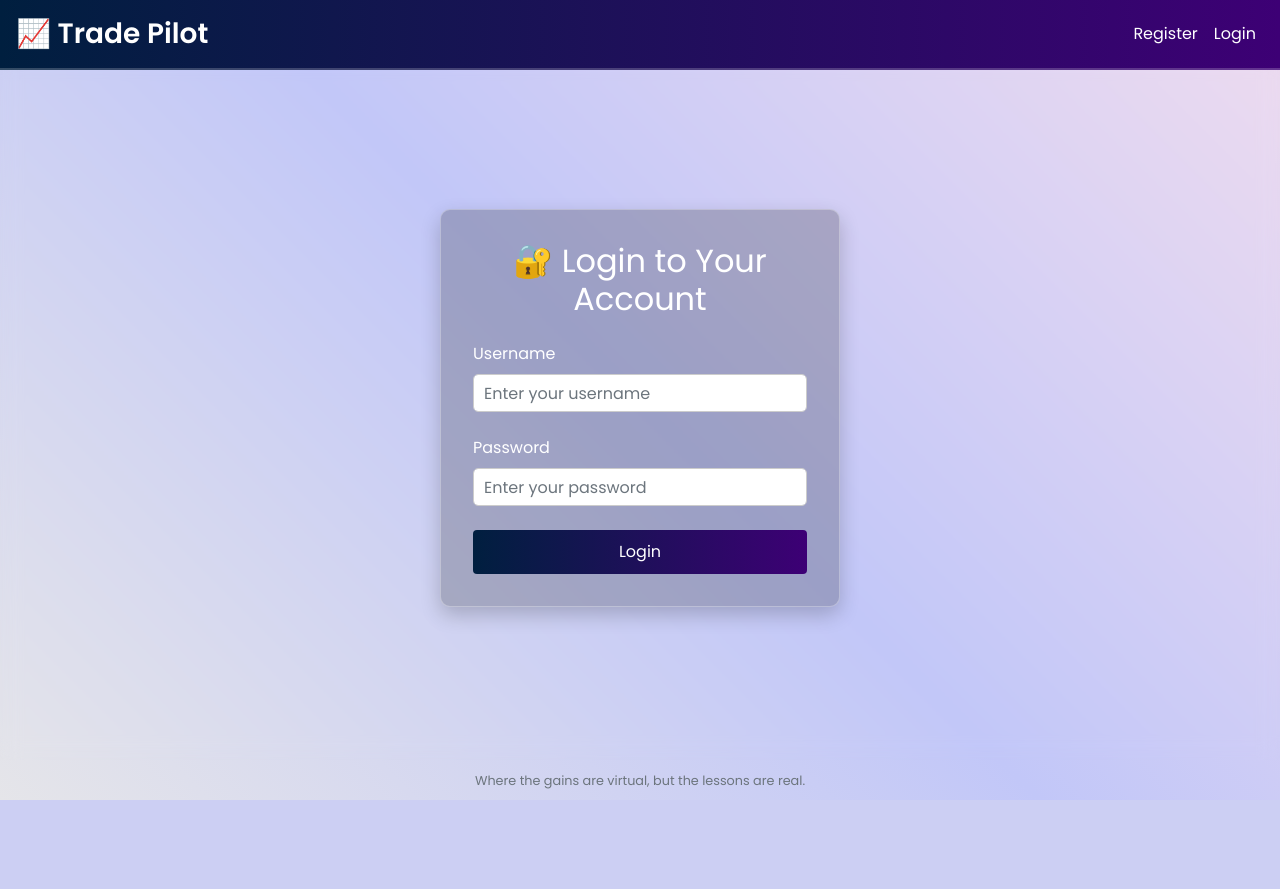
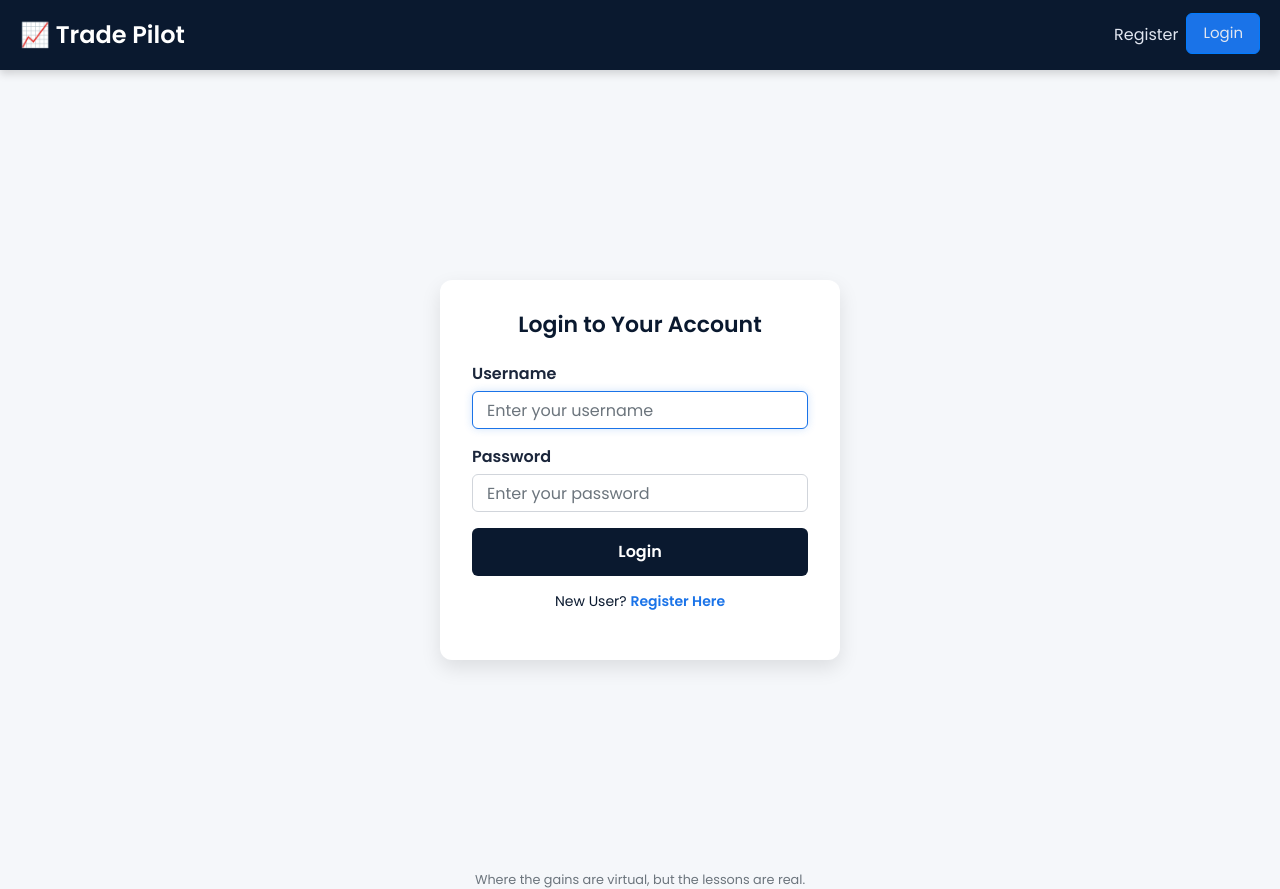
Before and after one commit to vniharika35/Trading_Practice_App, a Flask app: page /login in a window 1280 px wide. Before the commit the page ends 800 px from the top, so only its background shows below. Run offline with Flask 3, Linux system fonts and the light colour scheme; parts of the project's set-up code (start-up, migrations or seed data) failed here and were passed over; some libraries are stand-ins or nearby versions.

Commit message:
ui improve 1

```diff
--- a/static/styles.css
+++ b/static/styles.css
@@ -1,203 +1,203 @@
-/* Updated styles.css – Modern theme with #0d1e5a and gradients */
-
 /* Import Google Font */
 @import url('https://fonts.googleapis.com/css2?family=Poppins:wght@300;400;600&display=swap');
 
 body {
     font-family: 'Poppins', sans-serif;
-    background: rgb(229, 229, 233);
-    background: linear-gradient(45deg, rgba(229, 229, 233, 1) 0%, rgba(194, 199, 248, 1) 50%, rgba(238, 219, 239, 0.9849279921929709) 100%);
-    /* background: linear-gradient(135deg, #0d1e5a, #2a3f80); */
-    color: #ffffff;
+    background: #F5F7FA; /* Light background */
+    color: #333;
     margin: 0;
     padding: 0;
 }
 
-/* Navigation Bar */
-.navbar {
-    background: linear-gradient(90deg, #001f3f, #3d0075);
-    /* background: linear-gradient(90deg, #0d1e5a, #1f3a93); */
-    border-bottom: 2px solid rgba(255, 255, 255, 0.2);
-}
-
-.navbar-brand {
-    font-size: 1.75rem;
-    font-weight: 600;
-    color: #ffffff !important;
-}
-
-.navbar-nav .nav-link {
-    color: #ffffff !important;
-    font-weight: 500;
-    transition: color 0.3s ease;
-}
-
-.navbar-nav .nav-link:hover {
-    /* color: #ffcc00 !important; */
-    background: linear-gradient(90deg, #001f3f, #3d0075);
-    border: none;
-    padding: 10px 20px;
-    font-size: 16px;
-    transition: background 0.3s ease, transform 0.2s ease;
-    color: #ffffff;
-}
-
-/* Containers and Main Content (for normal pages) */
-.container {
-    max-width: 900px;
-    margin: auto;
-    padding: 20px;
-}
-
-main {
-    background: #ffffff;
-    color: #333333;
-    border-radius: 8px;
-    padding: 30px;
-    box-shadow: 0 4px 8px rgba(0, 0, 0, 0.1);
-    margin-bottom: 20px;
-}
-
-/* Form Controls */
-.form-control {
-    display: inline-block;
-    width: 100%;
-    border-radius: 5px;
-    padding: 10px;
-    border: 1px solid #ccc;
-}
-
-/* Buttons */
-.btn-primary {
-    background: linear-gradient(90deg, #001f3f, #3d0075);
-    border: none;
-    padding: 10px 20px;
-    font-size: 16px;
-    transition: background 0.3s ease, transform 0.2s ease;
-    color: #ffffff;
-}
-
-.btn-primary:hover {
-    background: linear-gradient(90deg, #001f3f, #3d0075);
-}
-
-.btn-success {
-    background: linear-gradient(90deg, #001f3f, #3d0075);
-    border: none;
-    padding: 10px 20px;
-    font-size: 16px;
-    transition: background 0.3s ease, transform 0.2s ease;
-    color: #ffffff;
-}
-
-.btn-success:hover {
-    background: linear-gradient(90deg, #001f3f, #3d0075);
-    transform: translateY(-2px);
-}
-
-.btn-warning {
-    /* background: #ffc107 !important;
-    color: #333333 !important;
-    border: none; */
-    background: linear-gradient(90deg, #001f3f, #3d0075);
-    border: none;
-    padding: 10px 20px;
-    font-size: 16px;
-    transition: background 0.3s ease, transform 0.2s ease;
-    color: #ffffff;
-}
-
-.btn-warning:hover {
-    background: linear-gradient(90deg, #001f3f, #3d0075);
-}
-
-/* Tables */
-.table {
-    background: #ffffff;
-    border-radius: 8px;
-    box-shadow: 0px 0px 10px rgba(0, 0, 0, 0.1);
-    color: #333333;
-}
-
-.table-striped tbody tr:nth-of-type(odd) {
-    background-color: #f8f9fa;
-}
-
-table thead {
-    position: sticky;
-    top: 0;
-    z-index: 2;
-    /* background-color: #0d1e5a; */
-    background: linear-gradient(90deg, #001f3f, #3d0075);
-
-}
-
-table thead th {
-    color: #ffffff !important;
-    font-weight: 600;
-}
-
-/* Alerts */
-.alert {
-    border-radius: 5px;
-    font-weight: 500;
-}
-
-/* Footer */
-footer {
-    font-size: 0.9rem;
-    padding: 10px;
-    /* background: #0d1e5a; */
-    color: #ffffff;
-    text-align: center;
-}
-
-/* Images */
-img {
-    max-width: 100%;
-    height: auto;
-}
-
-/* Responsive Adjustments */
-@media (max-width: 768px) {
-    main {
-        padding: 15px;
-    }
-}
-
-/* ================= Glassmorphic styles for login/register ================= */
-
-/* Fullscreen translucent overlay covering entire viewport */
+/* ✨ Fullscreen Light Background */
 .fullscreen-translucent {
     width: 100%;
     height: 100vh;
-    /* full viewport height */
-    backdrop-filter: blur(10px);
-    -webkit-backdrop-filter: blur(10px);
+    background: #F5F7FA; /* Light Grey-Blue Color */
     display: flex;
     justify-content: center;
     align-items: center;
 }
 
-/* Glass-card for the form – now smaller */
+/* ✨ Glassmorphic Login Card */
 .glass-card {
-    background: rgba(0, 0, 0, 0.2);
-    border: 1px solid rgba(255, 255, 255, 0.3);
-    border-radius: 10px;
+    background: white;
+    border-radius: 12px;
     padding: 2rem;
     width: 90%;
     max-width: 400px;
-    color: #fff;
-    box-shadow: 0 8px 20px rgba(0, 0, 0, 0.2);
+    color: #0A192F;
+    box-shadow: 0 8px 20px rgba(0, 0, 0, 0.1);
+    text-align: center;
 }
 
-/* Form group alignment in the glass card */
-.glass-card .form-group {
+/* ✨ Login Heading - Modernized */
+.glass-card h2 {
+    font-size: 22px;
+    font-weight: 600;
+    color: #0A192F;
     margin-bottom: 1.5rem;
+    display: flex;
+    align-items: center;
+    justify-content: center;
+    gap: 10px;
 }
 
-.glass-card .form-group label {
+/* ✨ Modern Key Icon */
+.glass-card h2 i {
+    font-size: 24px;
+    color: #1A73E8;
+}
+
+/* ✨ Label Styling */
+.glass-card label {
+    font-size: 14px;
+    font-weight: 500;
+    color: #1B263B;
     display: block;
-    margin-bottom: 0.5rem;
+    margin-bottom: 5px;
+}
+
+/* ✨ Input Fields - Uniform Size & Styling */
+.glass-card input {
+    width: 100%;
+    padding: 12px;
+    border: 1px solid #D1D5DB;
+    border-radius: 6px;
+    font-size: 16px;
+    font-family: 'Poppins', sans-serif;
+    transition: all 0.3s ease;
+}
+
+.glass-card input:focus {
+    outline: none;
+    border-color: #1A73E8;
+    box-shadow: 0 0 8px rgba(26, 115, 232, 0.2);
+}
+
+/* ✨ Login Button - Fully Aligned */
+.glass-card .btn-primary {
+    width: 100%;
+    padding: 12px;
+    font-size: 16px;
+    font-weight: 600;
+    background: #0A192F;
+    border-radius: 6px;
+    border: none;
+    transition: all 0.3s ease;
+}
+
+.glass-card .btn-primary:hover {
+    background: #1F3A5F;
+    transform: translateY(-2px);
+}
+
+
+/* ✨ Navigation Bar - Fix Background Color */
+.navbar {
+    background: #0A192F;  /* Dark Navy Blue */
+    padding: 12px 20px;
+    box-shadow: 0 4px 8px rgba(0, 0, 0, 0.15);
+}
+
+/* ✨ Navigation Brand */
+.navbar-brand {
+    font-size: 1.5rem;
+    font-weight: 600;
+    color: #FFFFFF !important;
+    transition: color 0.3s ease;
+}
+
+/* ✨ Navigation Links */
+.navbar-nav .nav-link {
+    color: #E1E6F0 !important;
     font-weight: 500;
+    padding: 10px 15px;
+    transition: all 0.3s ease;
 }
+
+.navbar-nav .nav-link:hover {
+    background: rgba(255, 255, 255, 0.1);
+    border-radius: 5px;
+    transform: scale(1.05);
+}
+
+/* ✨ Login & Register Buttons in Navbar */
+.navbar-nav .nav-item .btn-primary {
+    background: #1A73E8; /* Bright Blue */
+    padding: 6px 15px;
+    font-size: 14px;
+    border-radius: 5px;
+    color: white;
+    transition: all 0.3s ease;
+}
+
+.navbar-nav .nav-item .btn-primary:hover {
+    background: #0F5AC1;
+    transform: translateY(-2px);
+}
+
+
+/* ✨ Label Styling - Left Aligned & Bigger Font */
+.glass-card label {
+    font-size: 16px;  /* Increased size */
+    font-weight: 600; /* More readable */
+    color: #1B263B;
+    display: block;
+    text-align: left;  /* Left align */
+    margin-bottom: 5px;
+}
+
+/* ✨ Input Fields - Same Height & Consistent Look */
+.glass-card input {
+    width: 100%;
+    padding: 14px;
+    border: 1px solid #D1D5DB;
+    border-radius: 6px;
+    font-size: 16px;
+    font-family: 'Poppins', sans-serif;
+    transition: all 0.3s ease;
+}
+
+.glass-card input:focus {
+    outline: none;
+    border-color: #1A73E8;
+    box-shadow: 0 0 8px rgba(26, 115, 232, 0.2);
+}
+
+/* ✨ Navbar Register & Login Buttons - Properly Aligned */
+.navbar-nav .nav-item .btn-primary {
+    background: #1A73E8; /* Modern Blue */
+    padding: 8px 16px;  /* Increased padding for better alignment */
+    font-size: 15px;
+    font-weight: 500;
+    border-radius: 6px;
+    color: white;
+    transition: all 0.3s ease;
+    display: flex;
+    align-items: center;
+    justify-content: center;
+}
+
+.navbar-nav .nav-item .btn-primary:hover {
+    background: #0F5AC1;
+    transform: translateY(-2px);
+}
+
+/* ✨ Register Link Styling */
+.register-link {
+    margin-top: 15px;
+    font-size: 14px;
+}
+
+.register-link a {
+    color: #1A73E8;
+    font-weight: 600;
+    text-decoration: none;
+    transition: color 0.3s ease;
+}
+
+.register-link a:hover {
+    color: #0F5AC1;
+    text-decoration: underline;
+}
--- a/templates/layout.html
+++ b/templates/layout.html
@@ -30,16 +30,17 @@
             <li class="nav-item"><a class="nav-link" href="/history">📜 History</a></li>
           </ul>
           <ul class="navbar-nav ml-auto">
-            <li class="nav-item"><a class="nav-link btn btn-warning" href="/logout">Logout</a></li>
+            <li class="nav-item"><a class="nav-link btn btn-primary" href="/logout">Logout</a></li>
           </ul>
         {% else %}
           <ul class="navbar-nav ml-auto">
             <li class="nav-item"><a class="nav-link" href="/register">Register</a></li>
-            <li class="nav-item"><a class="nav-link" href="/login">Login</a></li>
+            <li class="nav-item"><a class="nav-link btn btn-primary" href="/login">Login</a></li>
           </ul>
         {% endif %}
       </div>
     </nav>
+
 
     {% if get_flashed_messages(with_categories=true) %}
       <header>
--- a/templates/login.html
+++ b/templates/login.html
@@ -1,74 +1,28 @@
 {% extends "layout.html" %}
 
 {% block title %}
-Log In
+    Login
 {% endblock %}
 
 {% block main %}
-<style>
-  /* Use full viewport height and disable scrolling */
-  html, body {
-      margin: 0;
-      padding: 0;
-      height: 100vh;
-      overflow: hidden;
-  }
-
-  /* Fix navbar and footer positions */
-  .navbar {
-      position: fixed !important;
-      top: 0;
-      left: 0;
-      width: 100%;
-      z-index: 1000;
-  }
-  footer {
-      position: fixed !important;
-      bottom: 0;
-      left: 0;
-      width: 100%;
-      z-index: 1000;
-      margin: 0;
-  }
-  /* Create a container for the login area between navbar and footer */
-  .login-split {
-      position: absolute;
-      top: 56px;      /* Adjust this value to your navbar height */
-      bottom: 40px;   /* Adjust this value to your footer height */
-      left: 0;
-      right: 0;
-      height: calc(100vh - 96px); /* 56px + 40px = 96px */
-      display: flex;
-      justify-content: center;
-      align-items: center;
-  }
-  /* Fullscreen translucent overlay inside the login-split */
-  .fullscreen-translucent {
-      width: 100%;
-      height: 100%;
-      backdrop-filter: blur(10px);
-      -webkit-backdrop-filter: blur(10px);
-      display: flex;
-      justify-content: center;
-      align-items: center;
-  }
-</style>
-
-<div class="login-split">
 <div class="fullscreen-translucent">
     <div class="glass-card">
-      <h2 class="text-center mb-4">🔐 Login to Your Account</h2>
+        <h2>Login to Your Account</h2>
         <form action="/login" method="post">
             <div class="form-group">
                 <label for="username">Username</label>
-          <input id="username" autocomplete="off" class="form-control" name="username" placeholder="Enter your username" type="text">
+                <input autocomplete="off" autofocus class="form-control" id="username" name="username" placeholder="Enter your username" type="text">
             </div>
             <div class="form-group">
                 <label for="password">Password</label>
-          <input id="password" class="form-control" name="password" placeholder="Enter your password" type="password">
+                <input class="form-control" id="password" name="password" placeholder="Enter your password" type="password">
             </div>
-        <button class="btn btn-success btn-block" type="submit">Login</button>
+            <button class="btn btn-primary btn-block" type="submit">Login</button>
         </form>
+
+        <!-- New Register Here Link -->
+        <div class="register-link">
+            <p>New User? <a href="/register">Register Here</a></p>
         </div>
     </div>
 </div>
```
Also changed, not shown: 1 other file. Lines whose indentation alone changed are shown as unchanged.
